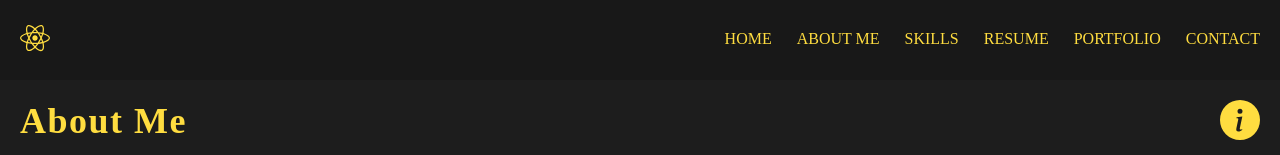
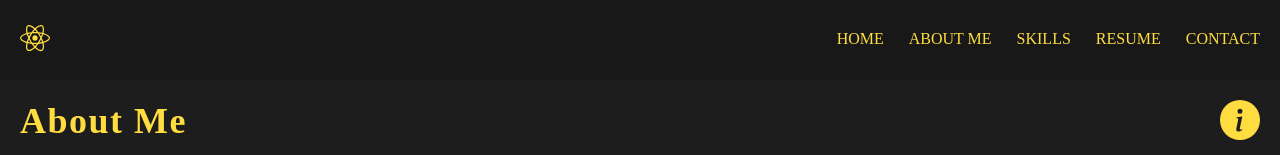
Before and after one commit to ikrameddamnati/Portfolio3, a React (Create React App) app: page /about in a window 1280 px wide. Shown: the top 155 px of the page. Built offline with nearby package versions, Linux system fonts and the light colour scheme.

Commit message:
Update index.jsx

```diff
--- a/src/components/navBar/index.jsx
+++ b/src/components/navBar/index.jsx
@@ -20,10 +20,7 @@ const data = [
     label: "RESUME",
     to: "/resume",
   },
-  {
-    label: "PORTFOLIO",
-    to: "/portfolio",
-  },
+
   {
     label: "CONTACT",
     to: "/contact",
```
